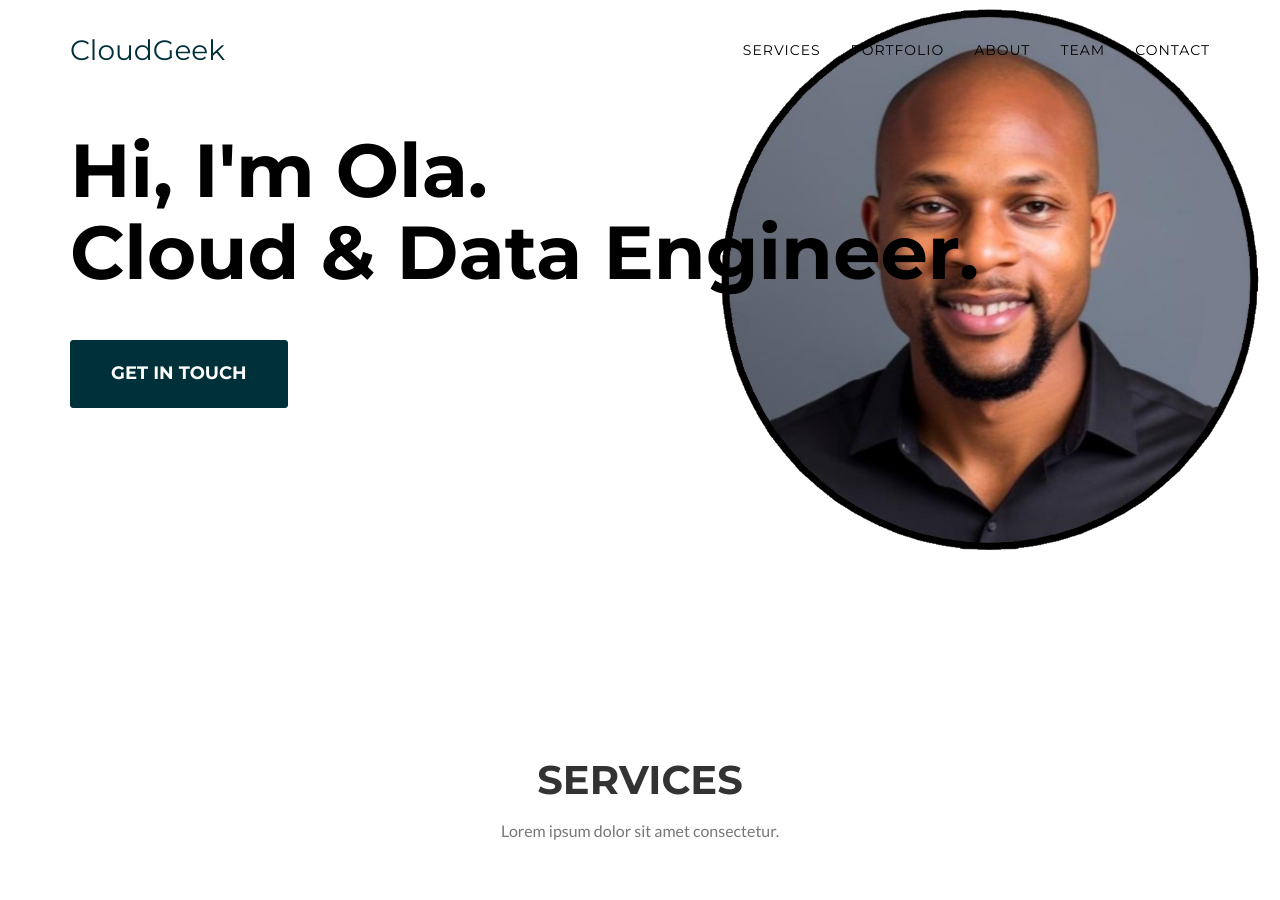
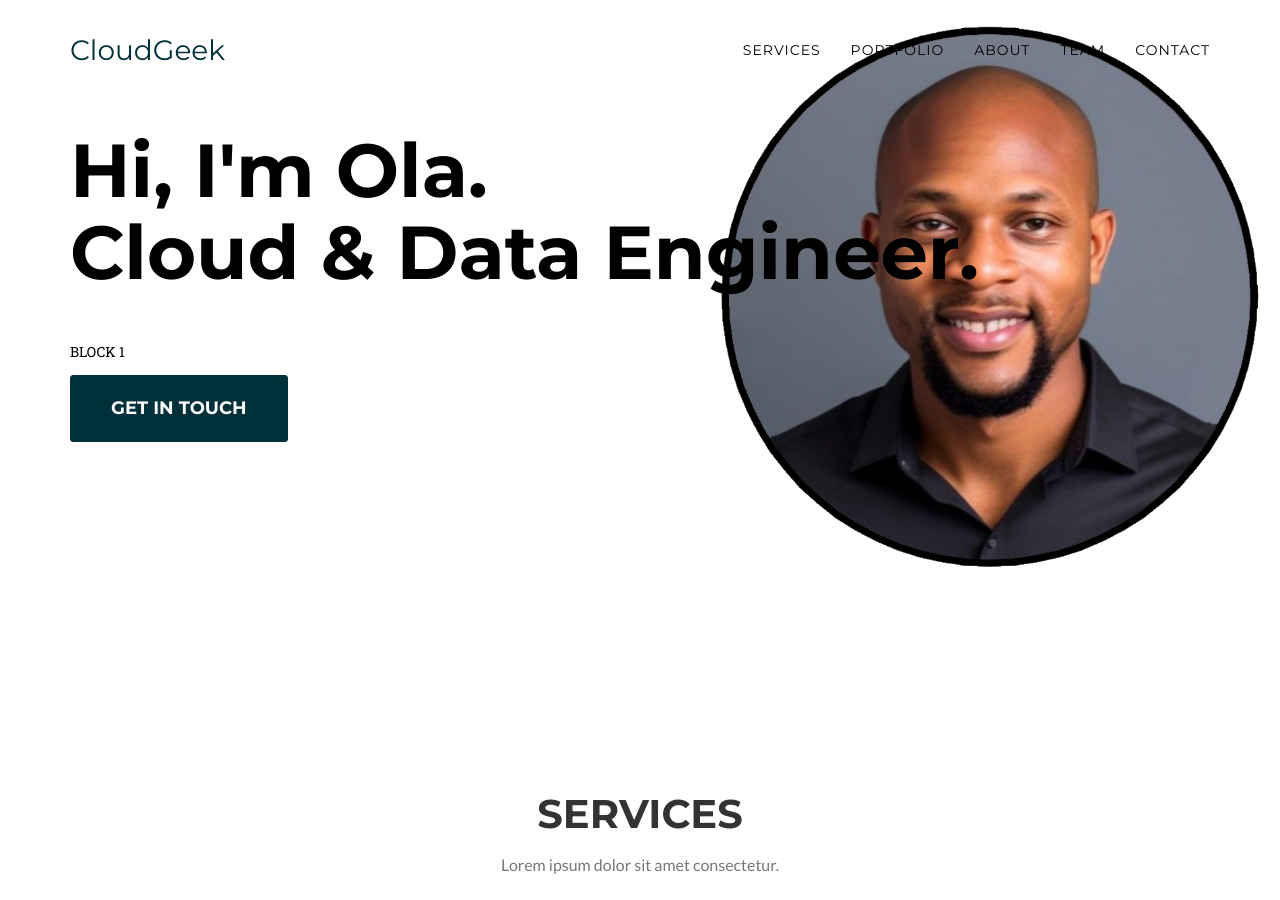
Before and after one commit to OlaOlagunju/cloudgeek.com.ng, a Jekyll site: the page built from index.md, in a window 1280 px wide and 900 px high. Built offline with Jekyll 4.4.1, drawn with Linux system fonts in a browser that asks for light colours; nearby versions of some CDN libraries; some web fonts are replaced.

Commit message:
Update hero.html

```diff
--- a/_includes/hero.html
+++ b/_includes/hero.html
@@ -5,6 +5,7 @@
         <div class="intro-text">
             <div class="intro-lead-in">Hi, I'm Ola.</div>
             <div class="intro-heading">Cloud & Data Engineer.</div>
+             <p id="main"> BLOCK 1 </p>
             <a href="#services" class="page-scroll btn btn-xl">Get in Touch</a>
         </div>
     </div>
```
